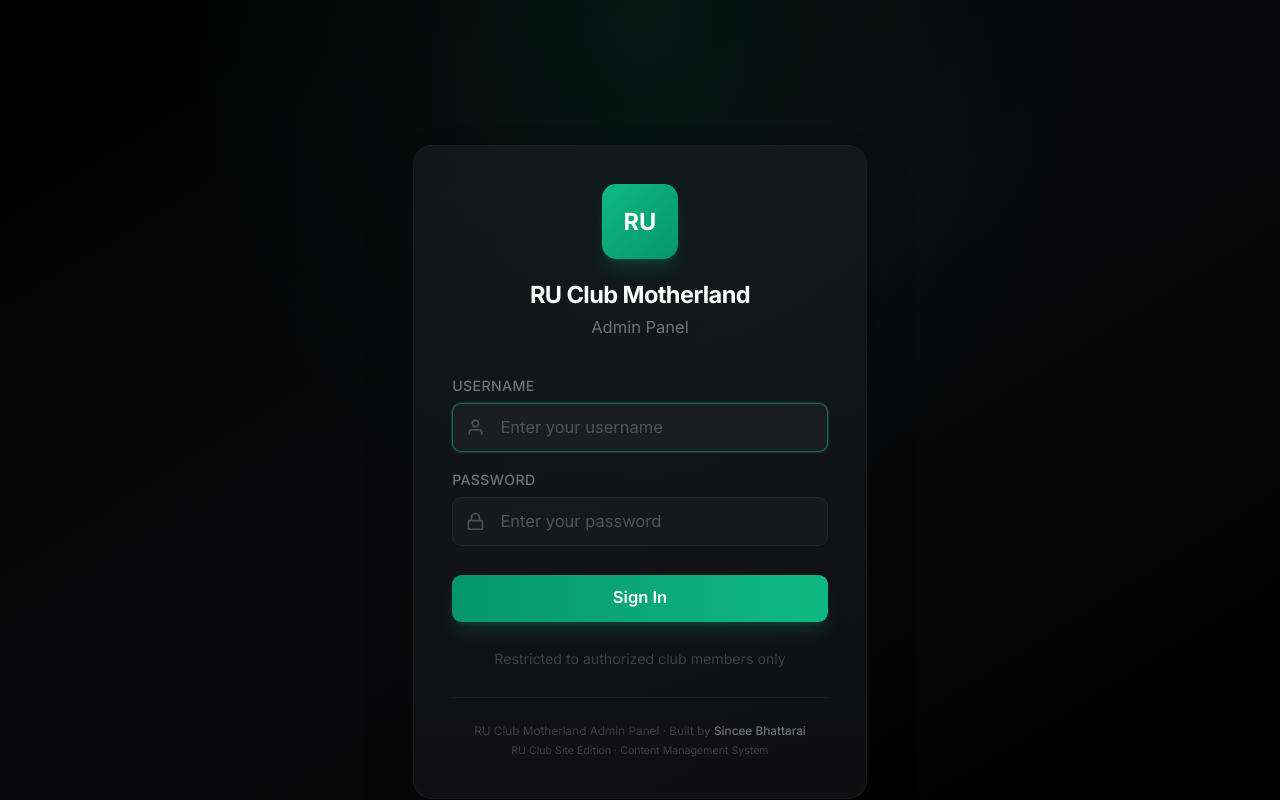
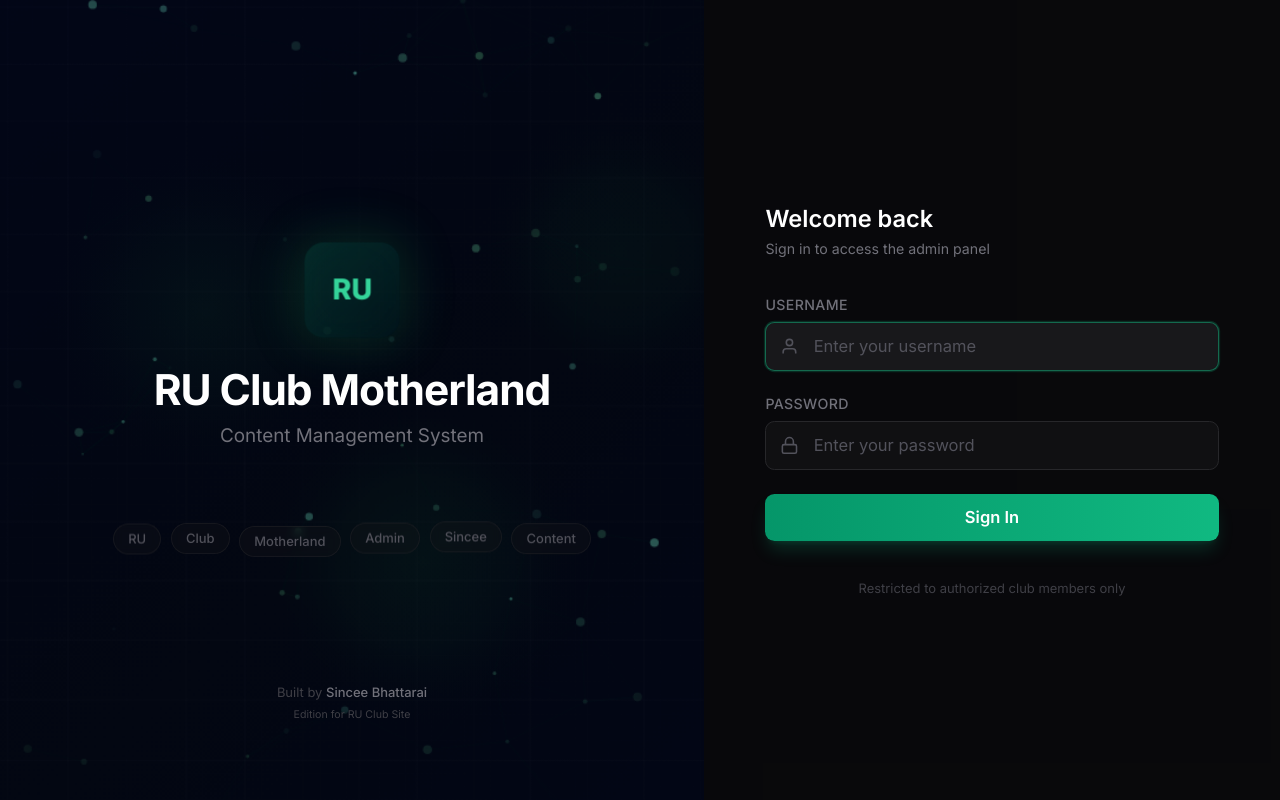
Before and after one commit to VoidX3D/RU_Admin_Site, a React (Vite) app: page / in a window 1280 px wide. Built offline with nearby package versions, Linux system fonts and the light colour scheme.

Commit message:
fix: claude-style full-screen split login, lock dark mode with removed broken theme toggle

```diff
--- a/src/components/Login.tsx
+++ b/src/components/Login.tsx
@@ -1,33 +1,165 @@
-import { useState } from 'react'
-import { motion } from 'framer-motion'
+import { useState, useEffect, useRef } from 'react'
+import { motion, AnimatePresence } from 'framer-motion'
 import { useStore, checkLoginRateLimit, resetLoginRateLimit } from '../store'
 import { Storage } from '../utils/storage'
 import { sha256 } from '../utils/crypto'
-import { AnimatedBackground } from './AnimatedBackground'
+
+const FLOATING_WORDS = ['RU', 'Club', 'Motherland', 'Admin', 'Sincee', 'Content']
+
+const containerVariants = {
+  hidden: { opacity: 0 },
+  visible: {
+    opacity: 1,
+    transition: { staggerChildren: 0.08, delayChildren: 0.1 },
+  },
+}
+
+const itemVariants = {
+  hidden: { opacity: 0, y: 20, filter: 'blur(8px)' },
+  visible: {
+    opacity: 1, y: 0, filter: 'blur(0px)',
+    transition: { duration: 0.5, ease: [0.16, 1, 0.3, 1] as const },
+  },
+}
 
 export function Login() {
   const [user, setUser] = useState('')
   const [pass, setPass] = useState('')
   const [error, setError] = useState('')
   const [loading, setLoading] = useState(false)
+  const [mounted, setMounted] = useState(false)
+  const canvasRef = useRef<HTMLCanvasElement>(null)
   const setAppUser = useStore(s => s.setUser)
   const setView = useStore(s => s.setView)
 
+  useEffect(() => { setMounted(true) }, [])
+
+  // Canvas animation for the left panel
+  useEffect(() => {
+    const canvas = canvasRef.current
+    if (!canvas) return
+    const ctx = canvas.getContext('2d')
+    if (!ctx) return
+
+    let w = canvas.width = window.innerWidth * 0.55
+    let h = canvas.height = window.innerHeight
+    let t = 0
+
+    const resize = () => {
+      w = canvas.width = window.innerWidth * 0.55
+      h = canvas.height = window.innerHeight
+    }
+    window.addEventListener('resize', resize)
+
+    const particles: { x: number; y: number; vx: number; vy: number; r: number; a: number; hue: number }[] = []
+    for (let i = 0; i < 80; i++) {
+      particles.push({
+        x: Math.random() * w,
+        y: Math.random() * h,
+        vx: (Math.random() - 0.5) * 0.4,
+        vy: (Math.random() - 0.5) * 0.4,
+        r: Math.random() * 3 + 1,
+        a: Math.random() * 0.4 + 0.1,
+        hue: 140 + Math.random() * 30,
+      })
+    }
+
+    let animId: number
+    const draw = () => {
+      t += 0.003
+      ctx.clearRect(0, 0, w, h)
+
+      // Gradient base
+      const grad = ctx.createLinearGradient(0, 0, w, h)
+      grad.addColorStop(0, 'rgba(2, 6, 23, 1)')
+      grad.addColorStop(0.5, 'rgba(3, 7, 18, 1)')
+      grad.addColorStop(1, 'rgba(2, 6, 23, 1)')
+      ctx.fillStyle = grad
+      ctx.fillRect(0, 0, w, h)
+
+      // Large pulsing circles
+      for (let i = 0; i < 3; i++) {
+        const cx = w * (0.2 + i * 0.3) + Math.sin(t + i * 2) * 40
+        const cy = h * (0.3 + (i % 2) * 0.3) + Math.cos(t * 0.7 + i) * 30
+        const r = 120 + Math.sin(t + i) * 30
+        const g = ctx.createRadialGradient(cx, cy, 0, cx, cy, r)
+        g.addColorStop(0, `rgba(34, 197, 94, ${0.04 + Math.sin(t + i) * 0.02})`)
+        g.addColorStop(0.5, `rgba(34, 197, 94, ${0.02 + Math.sin(t * 0.5 + i) * 0.01})`)
+        g.addColorStop(1, 'transparent')
+        ctx.fillStyle = g
+        ctx.fillRect(0, 0, w, h)
+      }
+
+      // Grid lines
+      ctx.strokeStyle = 'rgba(255,255,255,0.015)'
+      ctx.lineWidth = 1
+      const step = 50
+      for (let x = -step; x < w + step; x += step) {
+        ctx.beginPath()
+        ctx.moveTo(x + Math.sin(t + x * 0.005) * 8, 0)
+        ctx.lineTo(x + Math.sin(t + x * 0.005) * 8, h)
+        ctx.stroke()
+      }
+      for (let y = -step; y < h + step; y += step) {
+        ctx.beginPath()
+        ctx.moveTo(0, y + Math.cos(t * 0.7 + y * 0.005) * 8)
+        ctx.lineTo(w, y + Math.cos(t * 0.7 + y * 0.005) * 8)
+        ctx.stroke()
+      }
+
+      // Particles
+      particles.forEach(p => {
+        p.x += p.vx + Math.sin(t + p.hue) * 0.1
+        p.y += p.vy + Math.cos(t * 0.5 + p.hue) * 0.1
+        if (p.x < -10) p.x = w + 10
+        if (p.x > w + 10) p.x = -10
+        if (p.y < -10) p.y = h + 10
+        if (p.y > h + 10) p.y = -10
+        ctx.beginPath()
+        ctx.arc(p.x, p.y, p.r, 0, Math.PI * 2)
+        ctx.fillStyle = `hsla(${p.hue}, 50%, 60%, ${p.a * (0.6 + Math.sin(t * 2 + p.hue) * 0.4)})`
+        ctx.fill()
+      })
+
+      // Connecting lines between nearby particles
+      for (let i = 0; i < particles.length; i++) {
+        for (let j = i + 1; j < particles.length; j++) {
+          const dx = particles[i].x - particles[j].x
+          const dy = particles[i].y - particles[j].y
+          const dist = Math.sqrt(dx * dx + dy * dy)
+          if (dist < 120) {
+            ctx.beginPath()
+            ctx.moveTo(particles[i].x, particles[i].y)
+            ctx.lineTo(particles[j].x, particles[j].y)
+            ctx.strokeStyle = `rgba(34, 197, 94, ${0.06 * (1 - dist / 120)})`
+            ctx.lineWidth = 0.5
+            ctx.stroke()
+          }
+        }
+      }
+
+      animId = requestAnimationFrame(draw)
+    }
+    draw()
+
+    return () => {
+      cancelAnimationFrame(animId)
+      window.removeEventListener('resize', resize)
+    }
+  }, [])
+
   async function handleLogin() {
     if (!user || !pass) { setError('Enter username and password'); return }
-
     const delay = checkLoginRateLimit()
     if (delay > 0) {
       setError(`Too many attempts. Try again in ${Math.ceil(delay / 1000)}s`)
       return
     }
-
     setLoading(true); setError('')
     const s = Storage.getSettings()
     if (user !== s.username) { setError('Invalid credentials'); setLoading(false); return }
     const [h1, h2] = await Promise.all([sha256(s.password), sha256(pass)])
     if (h1 !== h2) { setError('Invalid credentials'); setLoading(false); return }
-
     resetLoginRateLimit()
     setAppUser(user)
     Storage.saveSession(user)
@@ -35,82 +167,124 @@ export function Login() {
   }
 
   return (
-    <div className="fixed inset-0 overflow-hidden bg-black">
-      <AnimatedBackground />
-      <div className="absolute inset-0 bg-gradient-to-br from-black via-zinc-950 to-black" style={{ zIndex: 1 }} />
-      <div className="absolute inset-0 bg-[radial-gradient(ellipse_at_top,_var(--tw-gradient-stops))] from-emerald-500/10 via-transparent to-transparent" style={{ zIndex: 1 }} />
-      <div className="absolute inset-0 bg-[radial-gradient(ellipse_at_bottom_right,_var(--tw-gradient-stops))] from-blue-500/8 via-transparent to-transparent" style={{ zIndex: 1 }} />
+    <div className="fixed inset-0 flex bg-zinc-950">
+      {/* Left Panel — Animated Background */}
+      <div className="relative hidden w-[55%] overflow-hidden lg:block">
+        <canvas ref={canvasRef} className="absolute inset-0" />
+
+        {/* Overlay content */}
+        <motion.div
+          className="absolute inset-0 flex flex-col items-center justify-center p-16"
+          initial={{ opacity: 0 }}
+          animate={mounted ? { opacity: 1 } : {}}
+          transition={{ duration: 1, delay: 0.3 }}
+        >
+          <motion.div
+            className="mb-6 flex h-20 w-20 items-center justify-center rounded-2xl bg-gradient-to-br from-emerald-500/20 to-emerald-600/10 ring-1 ring-emerald-500/20 backdrop-blur-xl"
+            animate={mounted ? {
+              scale: [1, 1.05, 1],
+              boxShadow: ['0 0 0 0 rgba(34,197,94,0)', '0 0 40px 10px rgba(34,197,94,0.15)', '0 0 0 0 rgba(34,197,94,0)'],
+            } : {}}
+            transition={{ duration: 3, repeat: Infinity, ease: 'easeInOut' }}
+          >
+            <span className="text-2xl font-extrabold text-emerald-400">RU</span>
+          </motion.div>
+
+          <motion.h2
+            className="mb-2 text-center text-4xl font-bold tracking-tight text-white"
+            initial={{ opacity: 0, y: 20 }}
+            animate={mounted ? { opacity: 1, y: 0 } : {}}
+            transition={{ duration: 0.6, delay: 0.5 }}
+          >
+            RU Club Motherland
+          </motion.h2>
+          <motion.p
+            className="text-center text-base text-zinc-500"
+            initial={{ opacity: 0, y: 20 }}
+            animate={mounted ? { opacity: 1, y: 0 } : {}}
+            transition={{ duration: 0.6, delay: 0.6 }}
+          >
+            Content Management System
+          </motion.p>
+
+          {/* Floating words */}
+          <div className="mt-16 flex flex-wrap justify-center gap-2">
+            {FLOATING_WORDS.map((word, i) => (
+              <motion.span
+                key={word}
+                className="rounded-full border border-zinc-800/50 bg-zinc-900/30 px-3 py-1 text-[11px] font-medium text-zinc-600 backdrop-blur-sm"
+                initial={{ opacity: 0, y: 20 }}
+                animate={mounted ? {
+                  opacity: 1,
+                  y: [0, -4, 0],
+                } : {}}
+                transition={{
+                  duration: 0.5, delay: 0.7 + i * 0.08,
+                  y: { duration: 2 + i * 0.3, repeat: Infinity, ease: 'easeInOut', delay: i * 0.2 },
+                }}
+              >
+                {word}
+              </motion.span>
+            ))}
+          </div>
 
           <motion.div
-        className="relative z-10 flex min-h-screen items-center justify-center p-4"
+            className="absolute bottom-16 left-0 right-0 text-center"
             initial={{ opacity: 0 }}
-        animate={{ opacity: 1 }}
-        transition={{ duration: 0.8, ease: [0.16, 1, 0.3, 1] }}
+            animate={mounted ? { opacity: 1 } : {}}
+            transition={{ duration: 0.6, delay: 1.5 }}
           >
-        <motion.div
-          className="w-full max-w-sm"
-          initial={{ opacity: 0, y: 30, scale: 0.95, filter: 'blur(4px)' }}
-          animate={{ opacity: 1, y: 0, scale: 1, filter: 'blur(0px)' }}
-          transition={{ duration: 0.7, delay: 0.2, ease: [0.16, 1, 0.3, 1] }}
-        >
-          <motion.div
-            className="group relative rounded-2xl border border-zinc-800/50 bg-zinc-900/60 p-8 shadow-2xl shadow-black/40 backdrop-blur-2xl"
-            whileHover={{ borderColor: 'rgba(34,197,94,0.2)' }}
-            transition={{ duration: 0.3 }}
-          >
-            <div className="absolute inset-0 rounded-2xl bg-gradient-to-b from-emerald-500/[0.03] to-transparent pointer-events-none" />
-
-            <motion.div
-              className="relative mb-8 text-center"
-              initial={{ opacity: 0, y: 15 }}
-              animate={{ opacity: 1, y: 0 }}
-              transition={{ duration: 0.5, delay: 0.35 }}
-            >
-              <motion.div
-                className="mx-auto mb-4 flex h-16 w-16 items-center justify-center rounded-xl bg-gradient-to-br from-emerald-500 to-emerald-600 shadow-lg shadow-emerald-500/20"
-                whileHover={{ scale: 1.05, rotate: [0, -5, 5, 0] }}
-                transition={{ duration: 0.4 }}
-              >
-                <span className="text-xl font-bold text-white">RU</span>
-              </motion.div>
-              <motion.div
-                initial={{ opacity: 0, y: 10 }}
-                animate={{ opacity: 1, y: 0 }}
-                transition={{ duration: 0.4, delay: 0.35 }}
-              >
-                <h1 className="text-xl font-bold tracking-tight text-white">
-                  RU Club Motherland
-                </h1>
-                <p className="mt-1 text-sm text-zinc-500">
-                  Admin Panel
+            <p className="text-[11px] leading-relaxed text-zinc-700">
+              Built by <span className="font-medium text-zinc-500">Sincee Bhattarai</span>
+              <br />
+              <span className="text-[9px]">Edition for RU Club Site</span>
             </p>
           </motion.div>
         </motion.div>
+      </div>
 
+      {/* Right Panel — Login Form */}
+      <div className="flex flex-1 items-center justify-center bg-zinc-950 p-6 lg:bg-zinc-950/95">
         <motion.div
-              initial={{ opacity: 0, y: 10 }}
-              animate={{ opacity: 1, y: 0 }}
-              transition={{ duration: 0.4, delay: 0.45 }}
+          className="w-full max-w-sm"
+          variants={containerVariants}
+          initial="hidden"
+          animate={mounted ? 'visible' : 'hidden'}
         >
+          {/* Mobile logo (hidden on desktop) */}
+          <motion.div
+            className="mb-8 text-center lg:hidden"
+            variants={itemVariants}
+          >
+            <motion.div
+              className="mx-auto mb-3 flex h-14 w-14 items-center justify-center rounded-xl bg-gradient-to-br from-emerald-500 to-emerald-600 shadow-lg shadow-emerald-500/20"
+              animate={{ scale: [1, 1.03, 1] }}
+              transition={{ duration: 2, repeat: Infinity, ease: 'easeInOut' }}
+            >
+              <span className="text-lg font-bold text-white">RU</span>
+            </motion.div>
+            <h1 className="text-lg font-bold text-white">RU Club Motherland</h1>
+            <p className="mt-0.5 text-xs text-zinc-500">Admin Panel</p>
+          </motion.div>
+
+          <motion.div variants={itemVariants}>
+            <h2 className="text-xl font-semibold text-white">Welcome back</h2>
+            <p className="mt-1 text-xs text-zinc-500">Sign in to access the admin panel</p>
+          </motion.div>
+
+          <motion.div className="mt-8 space-y-5" variants={itemVariants}>
             {error && (
               <motion.div
-                  className="mb-4 flex items-center gap-2 rounded-lg border border-red-900/50 bg-red-950/50 px-3 py-2.5 text-sm text-red-400"
+                className="flex items-center gap-2 rounded-lg border border-red-900/50 bg-red-950/50 px-3 py-2.5 text-sm text-red-400"
                 initial={{ opacity: 0, height: 0, scale: 0.95 }}
                 animate={{ opacity: 1, height: 'auto', scale: 1 }}
-                  exit={{ opacity: 0, height: 0 }}
-                  layout
               >
                 <svg width="14" height="14" viewBox="0 0 24 24" fill="none" stroke="currentColor" strokeWidth="2" className="shrink-0"><circle cx="12" cy="12" r="10"/><line x1="12" y1="8" x2="12" y2="12"/><line x1="12" y1="16" x2="12.01" y2="16"/></svg>
                 <span>{error}</span>
               </motion.div>
             )}
 
-              <div className="space-y-4">
-                <motion.div
-                  initial={{ opacity: 0, x: -10 }}
-                  animate={{ opacity: 1, x: 0 }}
-                  transition={{ duration: 0.4, delay: 0.5 }}
-                >
+            <div>
               <label className="mb-1.5 block text-xs font-medium tracking-wide text-zinc-500 uppercase">
                 Username
               </label>
@@ -124,16 +298,12 @@ export function Login() {
                   onKeyDown={e => e.key === 'Enter' && handleLogin()}
                   placeholder="Enter your username"
                   autoFocus
-                      className="w-full rounded-lg border border-zinc-800 bg-zinc-800/30 py-2.5 pl-10 pr-3 text-sm text-white placeholder-zinc-600 outline-none transition-all focus:border-emerald-500/50 focus:bg-zinc-800/50 focus:ring-1 focus:ring-emerald-500/20"
+                  className="w-full rounded-lg border border-zinc-800 bg-zinc-900/50 py-2.5 pl-10 pr-3 text-sm text-white placeholder-zinc-600 outline-none transition-all focus:border-emerald-500/50 focus:bg-zinc-900 focus:ring-1 focus:ring-emerald-500/20"
                 />
               </div>
-                </motion.div>
+            </div>
 
-                <motion.div
-                  initial={{ opacity: 0, x: -10 }}
-                  animate={{ opacity: 1, x: 0 }}
-                  transition={{ duration: 0.4, delay: 0.55 }}
-                >
+            <div>
               <label className="mb-1.5 block text-xs font-medium tracking-wide text-zinc-500 uppercase">
                 Password
               </label>
@@ -147,16 +317,15 @@ export function Login() {
                   onChange={e => { setPass(e.target.value); setError('') }}
                   onKeyDown={e => e.key === 'Enter' && handleLogin()}
                   placeholder="Enter your password"
-                      className="w-full rounded-lg border border-zinc-800 bg-zinc-800/30 py-2.5 pl-10 pr-3 text-sm text-white placeholder-zinc-600 outline-none transition-all focus:border-emerald-500/50 focus:bg-zinc-800/50 focus:ring-1 focus:ring-emerald-500/20"
+                  className="w-full rounded-lg border border-zinc-800 bg-zinc-900/50 py-2.5 pl-10 pr-3 text-sm text-white placeholder-zinc-600 outline-none transition-all focus:border-emerald-500/50 focus:bg-zinc-900 focus:ring-1 focus:ring-emerald-500/20"
                 />
               </div>
-                </motion.div>
             </div>
 
             <motion.button
               onClick={handleLogin}
               disabled={loading}
-                className="relative mt-6 w-full overflow-hidden rounded-lg bg-gradient-to-r from-emerald-600 to-emerald-500 py-2.5 text-sm font-semibold text-white shadow-lg shadow-emerald-500/20 transition-all hover:from-emerald-500 hover:to-emerald-400 hover:shadow-emerald-500/30 disabled:cursor-not-allowed disabled:opacity-50"
+              className="relative w-full overflow-hidden rounded-lg bg-gradient-to-r from-emerald-600 to-emerald-500 py-2.5 text-sm font-semibold text-white shadow-lg shadow-emerald-500/20 transition-all hover:from-emerald-500 hover:to-emerald-400 hover:shadow-emerald-500/30 disabled:cursor-not-allowed disabled:opacity-50"
               whileHover={!loading ? { scale: 1.01 } : {}}
               whileTap={!loading ? { scale: 0.99 } : {}}
             >
@@ -181,29 +350,22 @@ export function Login() {
           </motion.div>
 
           <motion.p
-              className="relative mt-6 text-center text-xs text-zinc-700"
-              initial={{ opacity: 0 }}
-              animate={{ opacity: 1 }}
-              transition={{ duration: 0.4, delay: 0.7 }}
+            className="mt-8 text-center text-[11px] text-zinc-700"
+            variants={itemVariants}
           >
             Restricted to authorized club members only
           </motion.p>
 
           <motion.div
-              className="relative mt-6 border-t border-zinc-800/50 pt-5 text-center"
-              initial={{ opacity: 0 }}
-              animate={{ opacity: 1 }}
-              transition={{ duration: 0.4, delay: 0.8 }}
+            className="mt-6 border-t border-zinc-800/50 pt-5 text-center lg:hidden"
+            variants={itemVariants}
           >
             <p className="text-[10px] leading-relaxed text-zinc-700">
-                RU Club Motherland Admin Panel &middot; Built by <span className="font-medium text-zinc-500">Sincee Bhattarai</span>
-                <br />
-                <span className="text-[9px]">RU Club Site Edition &middot; Content Management System</span>
+              RU Club Motherland &middot; Built by <span className="font-medium text-zinc-500">Sincee Bhattarai</span>
             </p>
           </motion.div>
         </motion.div>
-        </motion.div>
-      </motion.div>
+      </div>
     </div>
   )
 }
--- a/src/store.ts
+++ b/src/store.ts
@@ -91,12 +91,10 @@ export const useStore = create<AppState>((set) => ({
   },
   removeToast: (id) => set(s => ({ toasts: s.toasts.filter(t => t.id !== id) })),
   setPrOpen: (prOpen) => set({ prOpen }),
-  toggleTheme: () => set(s => {
-    const next = s.theme === 'light' ? 'dark' : 'light';
-    try { localStorage.setItem('theme', next) } catch {}
-    document.documentElement.classList.toggle('dark', next === 'dark')
-    return { theme: next };
-  }),
+  toggleTheme: () => {
+    document.documentElement.classList.add('dark')
+    try { localStorage.setItem('theme', 'dark') } catch {}
+  },
   setPendingDraftId: (id) => set({ pendingDraftId: id }),
   setPendingAction: (a) => set({ pendingAction: a }),
   triggerRefresh: () => set(s => ({ refreshTrigger: s.refreshTrigger + 1 })),
```
Also changed, not shown: src/components/Layout.tsx (+4 -9 lines). Lines whose indentation alone changed are shown as unchanged.
